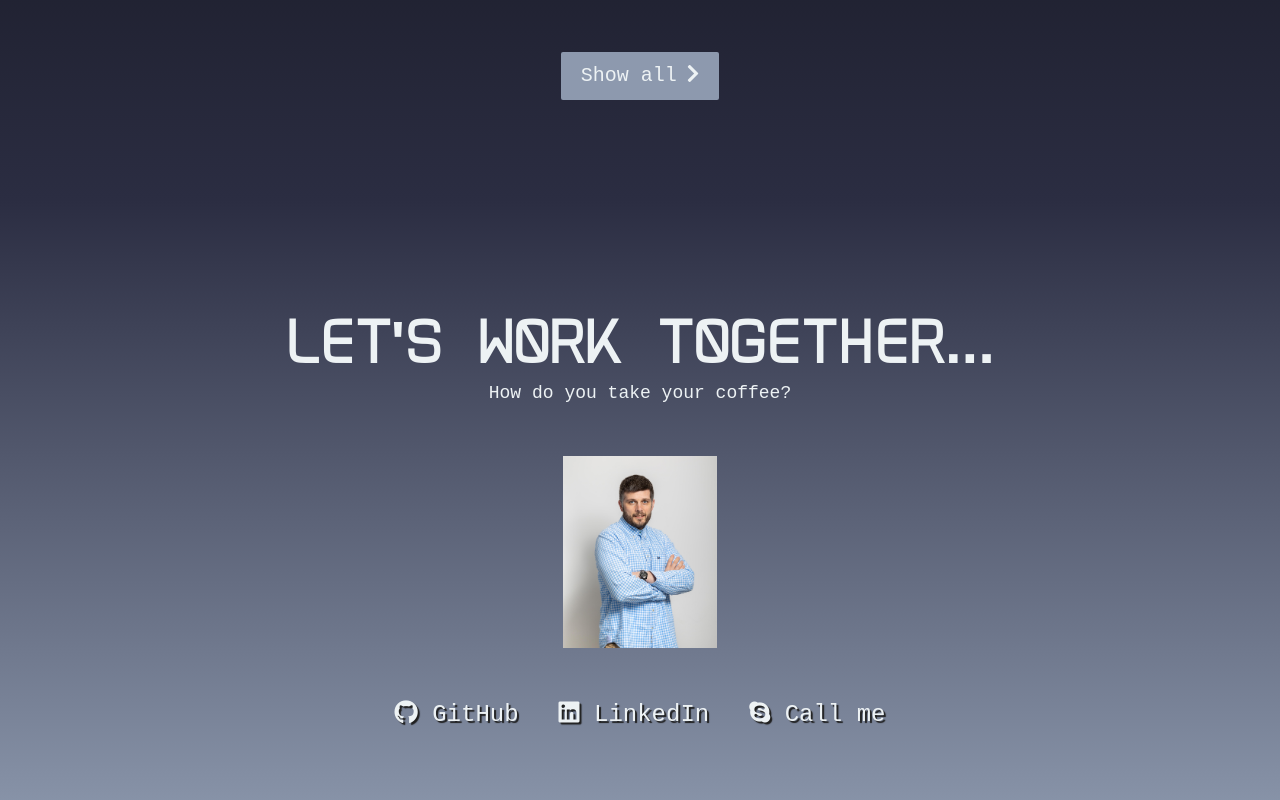
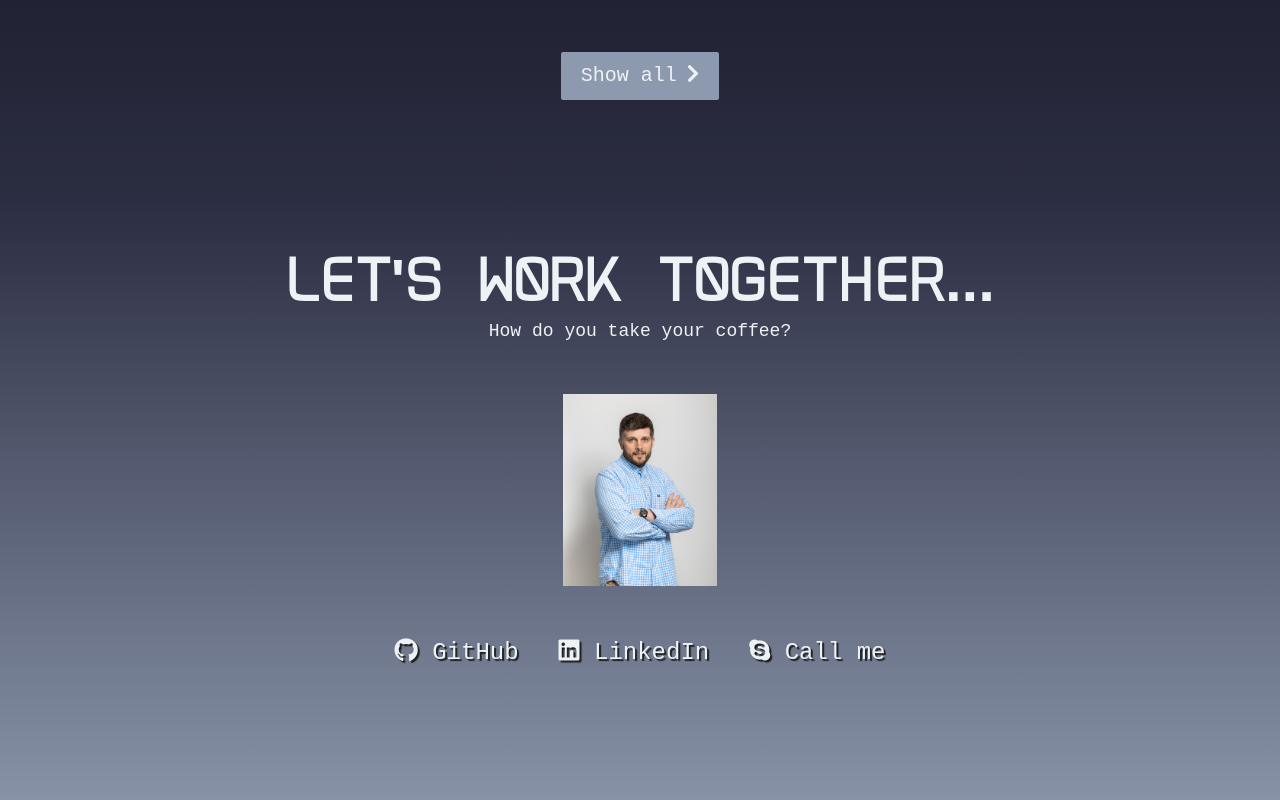
Before and after one commit to BraisOliveira/webMaster, a plain HTML site: page index.html in a window 1280 px wide. Shown: the part 1463-2263 px from the top of the page. Drawn offline with Linux system fonts and the light colour scheme.

Commit message:
Update styles.css

```diff
--- a/styles.css
+++ b/styles.css
@@ -320,3 +320,8 @@
   .content p {
     text-align: center;
   }
+
+ @media (max-width: 1366px) {
+    .contact-links {
+      margin-bottom: 125px;
+    }
```
